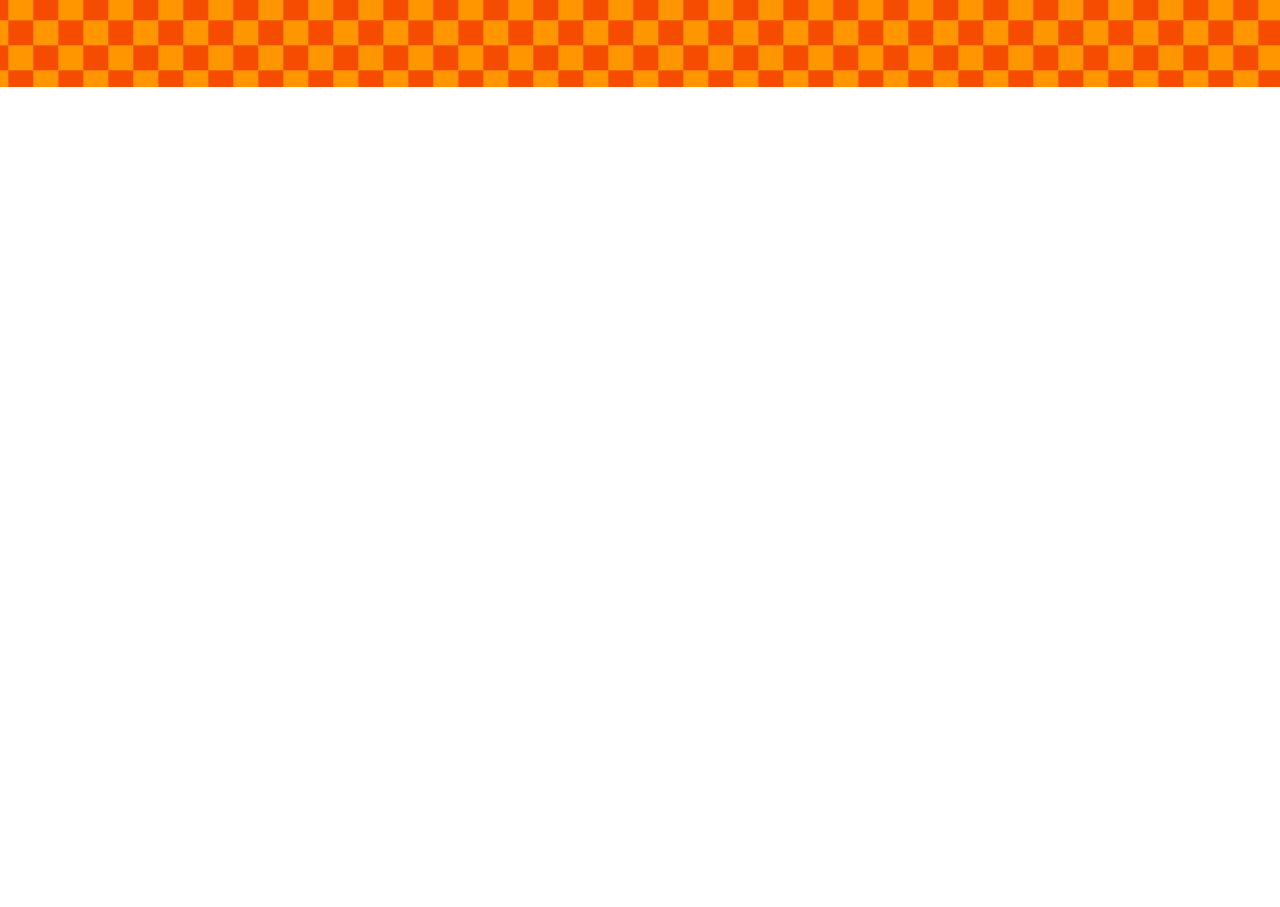
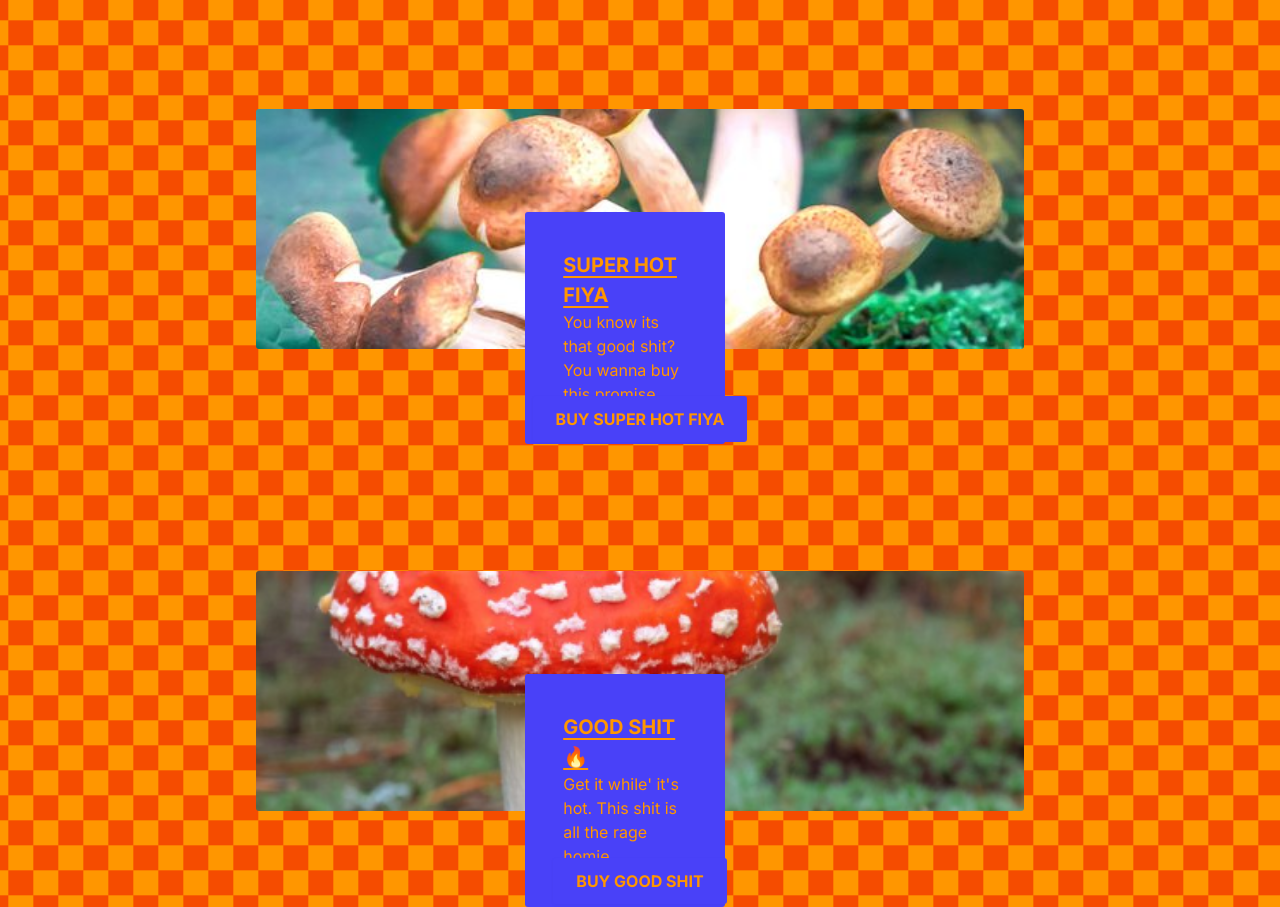
Before and after one commit to krs00/pmko, a website built with Vite: page index.html in a window 1280 px wide. Shown: the part 713-1620 px from the top of the page. Before the commit the page ends 800 px from the top, so only its background shows below. Built offline with nearby package versions, Linux system fonts and the light colour scheme.

Commit message:
add cards for top picks section

```diff
--- a/index.html
+++ b/index.html
@@ -43,16 +43,15 @@
     </div>
 
     <!--------------------------- HERO SLIDER ------------------------------->
-    <div>
     <div class="hero-container">
-      <img src="/imgs/shroomhero1.PNG">
+      <img src="/imgs/shroomhero1.PNG" />
     </div>
     <div class="hero-sliders">
-      <img class="slider-icon-left" src="/imgs/left-arrow-trans.png">
-      <img class="slider-icon-right" src="/imgs/right-arrow-trans.png">
+      <img class="slider-icon-left" src="/imgs/left-arrow-trans.png" />
+      <img class="slider-icon-right" src="/imgs/right-arrow-trans.png" />
     </div>
 
-    <div  class="hero-text-container">
+    <div class="hero-text-container">
       <p class="hero-content-text">Fungi-tastic Finds!</p>
     </div>
 
@@ -62,14 +61,48 @@
 
     <!--------------------------- BEST SELLING SECTION ------------------------------->
 
+    <!-- HEADER -->
     <div class="picks-heading-container">
-      <p class="top-picks-heading-text">TOP PICKS</p>
+      <p class="top-picks-heading-text">TOP PICKS🍄</p>
+    </div>
+
+    <!--------------------------- CARD GRID ------------------------------->
+
+    <!--------------------------- CARD 1 ------------------------------->
+
+    <div class="cards-grid">
+
+      <div class="card">
+          <div class="card-img-container">
+            <img src="/imgs/card1.PNG">
+          </div>
+          <div class="card-text-container">
+            <p class="card-title-text">SUPER HOT FIYA</p>
+            <p class="card-body-text">You know its that good shit? You wanna buy this promise.</p>
+          </div>
+          <div class="center">
+            <button class="button-5 card-btn">BUY SUPER HOT FIYA</button>
+          </div>
+      </div>
+
+      <!--------------------------- CARD 2 ------------------------------->
+
+      <div class="card">
+        <div class="card-img-container">
+          <img src="/imgs/card2.PNG">
+        </div>
+        <div class="card-text-container">
+          <p class="card-title-text">GOOD SHIT🔥</p>
+          <p class="card-body-text">Get it while' it's hot. This shit is all the rage homie.</p>
+        </div>
+        <div class="center">
+          <button class="button-5 card-btn">BUY GOOD SHIT</button>
+        </div>
     </div>
 
 
 
-  </div>
-
+    </div>
 
 
   </body>
--- a/style.css
+++ b/style.css
@@ -10,6 +10,18 @@
 }
 
 /* -------------------------------- COLOR VARIABLES END -------------------------------- */
+
+/* -------------------------------- UTILITY CLASSES -------------------------------- */
+
+.center {
+  display: flex;
+  justify-content: center;
+}
+
+.block-text {
+  display: block;
+}
+
 
 /* -------------------------------- MARQUEE ANIMATION -------------------------------- */
 
@@ -238,7 +250,7 @@ img {
 /* -------------------------------- TOP PICKS SECTION -------------------------------- */
 
 .top-picks-heading-text {
-  font-size: 3.4rem;
+  font-size: 2.9rem;
   font-weight: 999;
   color: var(--color2);
   text-shadow: 1px 1px 2px;
@@ -248,3 +260,54 @@ img {
 .picks-heading-container {
   background-color: var(--color5);
 }
+
+/* -------------------------------- SHOP CARD COMPONENT -------------------------------- */
+
+
+.cards-grid {
+  display: flex;
+  flex-direction: column;
+  align-items: center;
+}
+
+.card {
+  position: relative;
+  padding-top: 10%;
+}
+
+
+.card-img-container {
+  height: 30vh;
+  width: 60vw;
+  overflow: hidden;
+  border-radius: 3px;
+}
+
+.card-text-container {
+  height: auto;
+  width: 200px;
+  background-color: var(--color5);
+  position: absolute;
+  top: 50%;
+  left: 35%;
+  border-radius: 3px;
+  padding: 5%;
+}
+
+.card-btn {
+  margin-top: 6%;
+}
+
+.card-title-text {
+  color: var(--color2);
+  font-weight: 999;
+  text-decoration: underline;
+  text-decoration-thickness: 2px;
+  text-decoration-skip: ink;
+  text-underline-position: under;
+}
+
+.card-body-text {
+  color: var(--color2);
+  font-size: 1rem;
+}
```
Also changed, not shown: imgs/card1.PNG (added), imgs/card2.PNG (added).
